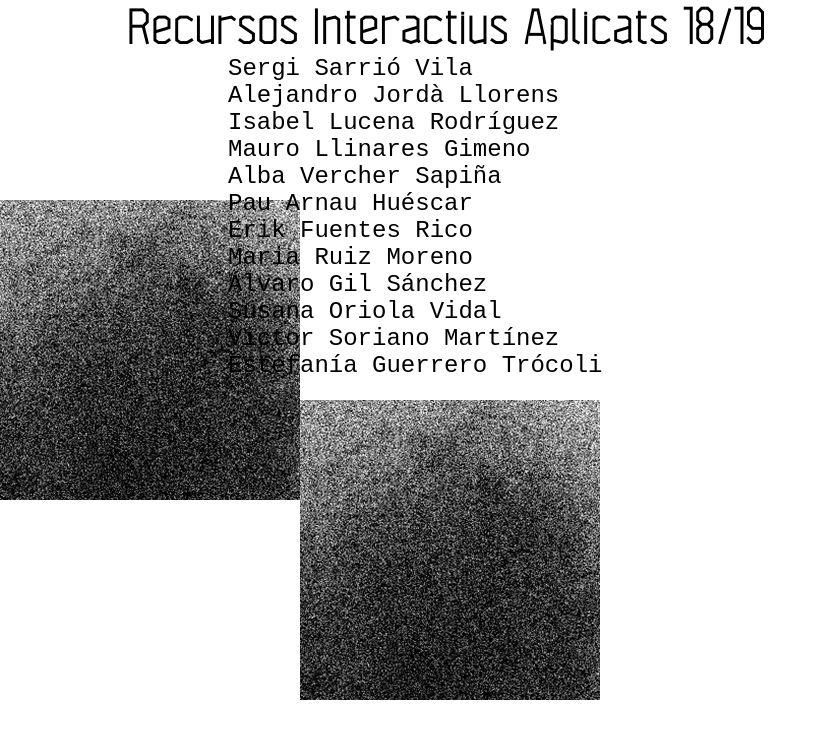
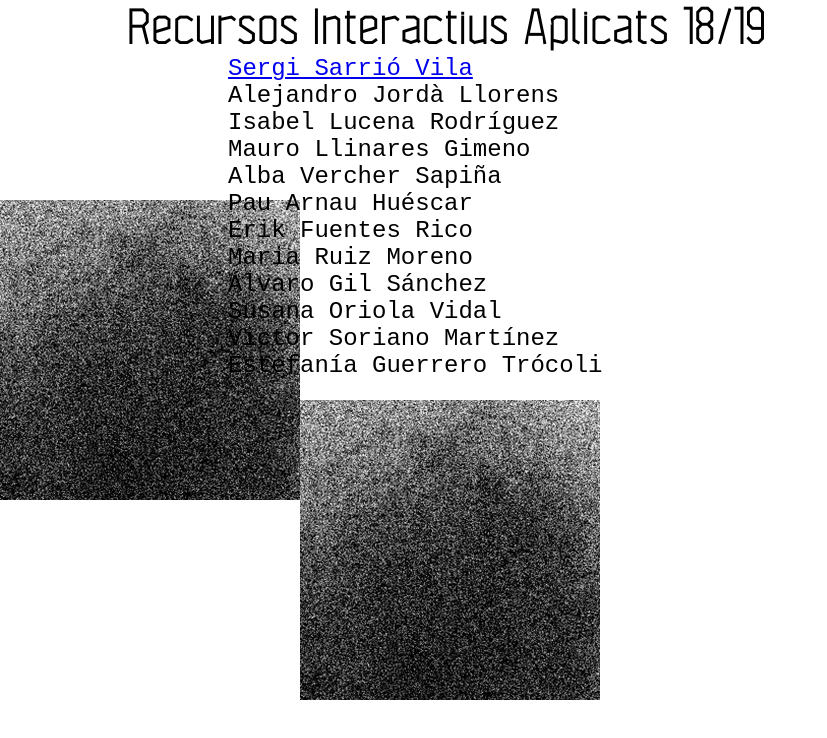
Before and after one commit to sergisarrio/easdalcoi, a plain HTML site: page index.html in a window 1280 px wide. Shown: the whole page, without its empty margins (0-827 px from the left). Drawn offline with Linux system fonts and the light colour scheme.

Commit message:
Update index.html

```diff
--- a/index.html
+++ b/index.html
@@ -86,7 +86,7 @@
 <div id="container">
 <h1 id="un">Recursos Interactius Aplicats 18/19</h1>
 <ul>
-	<li>Sergi Sarrió Vila</li>
+	<a href="https://sergisarrio.github.io/sergisarrio-poema.github.io/"><li>Sergi Sarrió Vila</li></a>
 	<li>Alejandro Jordà Llorens</li>
 	<li>Isabel Lucena Rodríguez</li>
 	<li>Mauro Llinares Gimeno</li>
```
